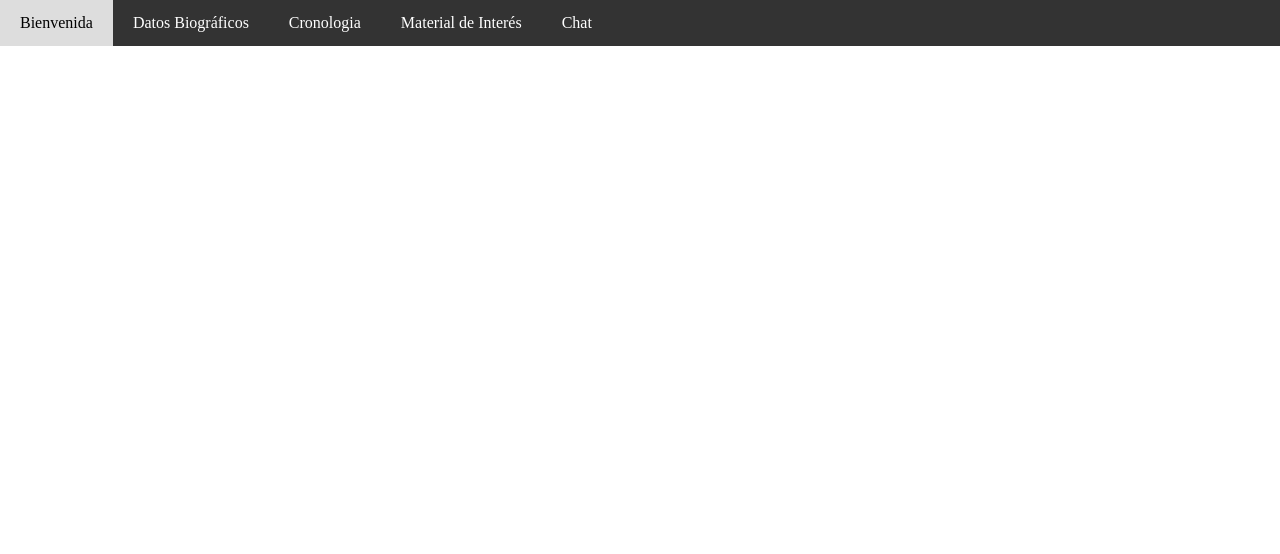
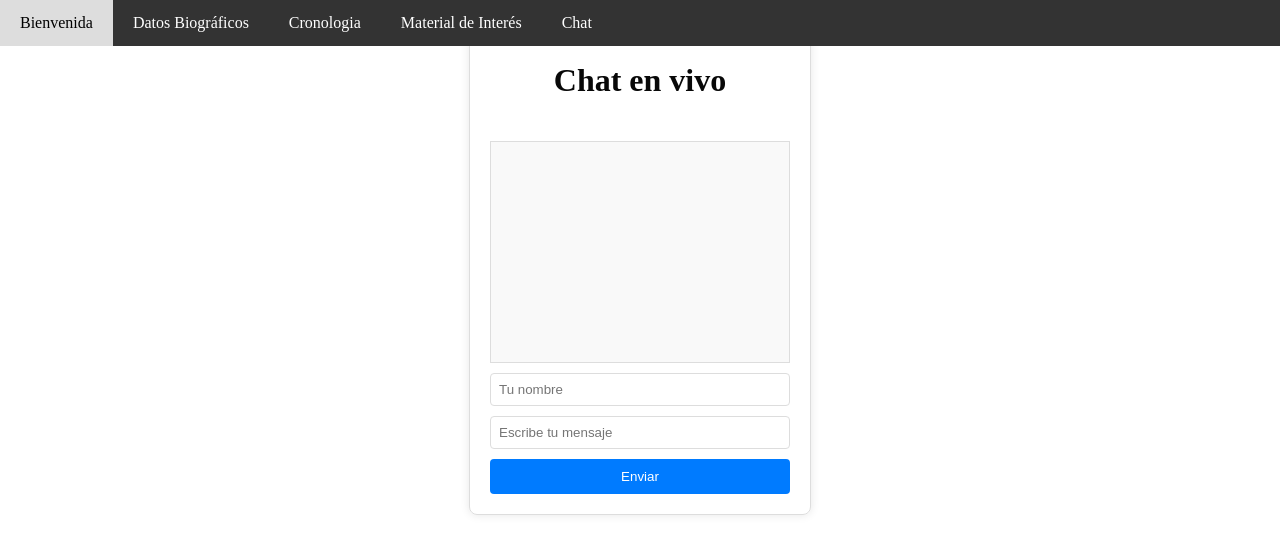
Before and after one commit to Juandavid0420-rgb/Taller-1---DW, a plain HTML site: page chat.html in a window 1280 px wide. Drawn offline with Linux system fonts and the light colour scheme.

Commit message:
funcion del chat cargada

```diff
--- a/Estilo.css
+++ b/Estilo.css
@@ -37,8 +37,14 @@ body {
     margin-top: 50px; /* Ajusta este valor según la altura de tu barra de navegación */
 }
 
+h1{
+    text-align:center;
+    background-color: white;
+    color: rgb(8, 8, 8);
+    padding: 20px;
+}
 /* Estilos para los encabezados */
-h1, h2, h3 {
+ h2, h3 {
     font-family: 'Playwrite+AR',sans-serif;
     margin-top: 20px;
     text-decoration: underline;
@@ -148,3 +154,45 @@ nav a {
 nav a:hover {
     text-decoration: underline;
 }
+
+.chat-container {
+    width: 300px;
+    margin: 0 auto;
+    padding: 20px;
+    border: 1px solid #ddd;
+    border-radius: 8px;
+    box-shadow: 0 0 10px rgba(0, 0, 0, 0.1);
+}
+
+.chat-box {
+    height: 200px;
+    border: 1px solid #ddd;
+    margin-bottom: 10px;
+    padding: 10px;
+    overflow-y: scroll;
+    background-color: #f9f9f9;
+}
+
+#chat-form {
+    display: flex;
+    flex-direction: column;
+}
+#chat-form input{
+    margin-bottom: 10px;
+    padding: 8px;
+    border: 1px solid #ddd;
+    border-radius: 4px;
+}
+
+#chat-form button{
+    padding: 10px;
+    background-color: #007bff;
+    color: #fff;
+    border: none;
+    border-radius: 4px;
+    cursor: pointer;
+}
+
+#chat-form button:hover {
+    background-color: #0056b3;
+}
--- a/chat.html
+++ b/chat.html
@@ -16,3 +16,15 @@
         <a href="MInteres.html">Material de Interés</a>
         <a href="chat.html">Chat</a>
     </div>
+    <div class="chat-container">
+        <h1>Chat en vivo</h1>
+        <div id="chat-box" class="chat-box"></div>
+        <form id="chat-form">
+            <input type="text" id="name" placeholder="Tu nombre" required>
+            <input type="text" id="message" placeholder="Escribe tu mensaje" required>
+            <button type="submit">Enviar</button>
+        </form>
+    </div>
+    <script src="chat.js"></script>
+</body>
+</html>
--- /dev/null
+++ b/chat.js
@@ -0,0 +1,36 @@
+// chat.js
+
+document.addEventListener('DOMContentLoaded', () => {
+    const form = document.getElementById('chat-form');
+    const chatBox = document.getElementById('chat-box');
+    const nameInput = document.getElementById('name');
+    const messageInput = document.getElementById('message');
+
+    form.addEventListener('submit', (event) => {
+        event.preventDefault();
+
+        const name = nameInput.value.trim();
+        const message = messageInput.value.trim();
+
+        if (name === '') {
+            alert('Por favor, ingresa tu nombre.');
+            return;
+        }
+
+        if (message === '') {
+            alert('El mensaje no puede estar vacío.');
+            return;
+        }
+
+        const messageElement = document.createElement('p');
+        messageElement.textContent = `${name}: ${message}`;
+        chatBox.appendChild(messageElement);
+
+        // Limpiar los campos del formulario
+        nameInput.value = '';
+        messageInput.value = '';
+
+        // Desplazar hacia abajo el chat
+        chatBox.scrollTop = chatBox.scrollHeight;
+    });
+});
```
Also changed, not shown: bio.html (+1 -0 lines).
